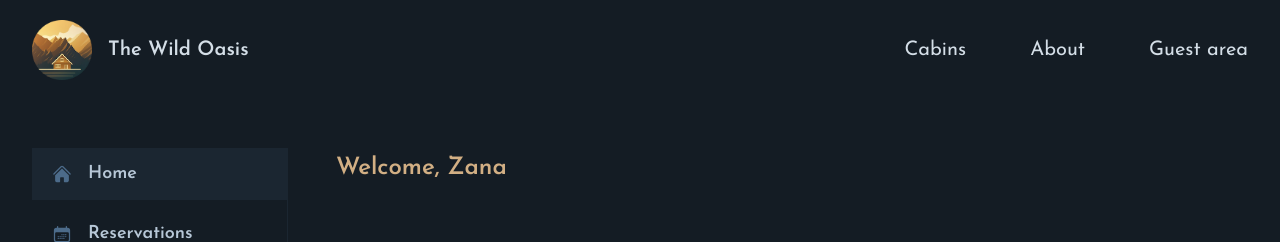
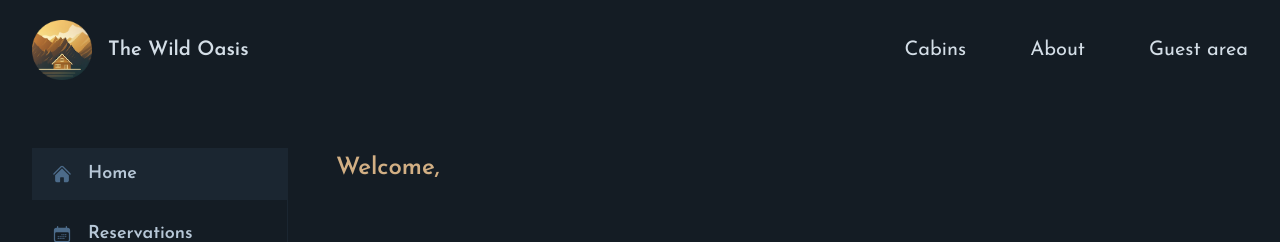
Before and after one commit to zana-abdollahpour/the-wild-oasis-client, a Next.js app: page /account in a window 1280 px wide. Shown: the top 242 px of the page. Built offline with nearby package versions, Linux system fonts and the light colour scheme; no server answers.

Commit message:
show logged in username in account page

```diff
--- a/src/app/account/page.tsx
+++ b/src/app/account/page.tsx
@@ -1,13 +1,18 @@
 import type { Metadata } from "next";
+
+import { auth } from "@/utils/auth";
 
 export const metadata: Metadata = {
   title: "Guest Area",
 };
 
-export default function AccountPage() {
+export default async function AccountPage() {
+  const session = await auth();
+  const firstName = session?.user?.name!.split(" ")[0]!;
+
   return (
     <h2 className="mb-7 text-2xl font-semibold text-accent-400">
-      Welcome, Zana
+      Welcome, {firstName}
     </h2>
   );
 }
```
